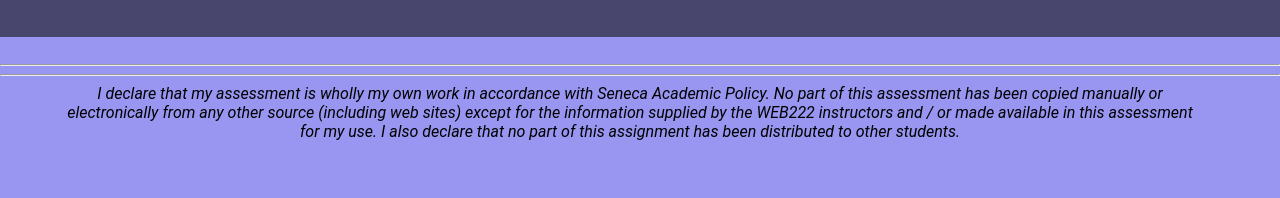
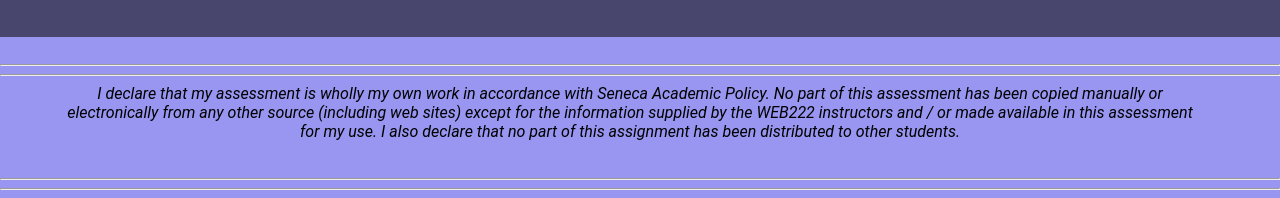
Before and after one commit to DianaKuang/FinalAssessment, a plain HTML site: page index.html in a window 1280 px wide. Shown: the part 2337-2535 px from the top of the page. Before the commit the page ends 2507 px from the top, so only its background shows below. Drawn offline with Linux system fonts and the light colour scheme; a script that the page names is missing; a web font is replaced by a local one.

Commit message:
Minor changes

```diff
--- a/index.html
+++ b/index.html
@@ -260,6 +260,7 @@
   </div>
 
 <br>
+<hr/> <hr/>
 </main>
 
     <!-- JavaScript Data Files -->
```
